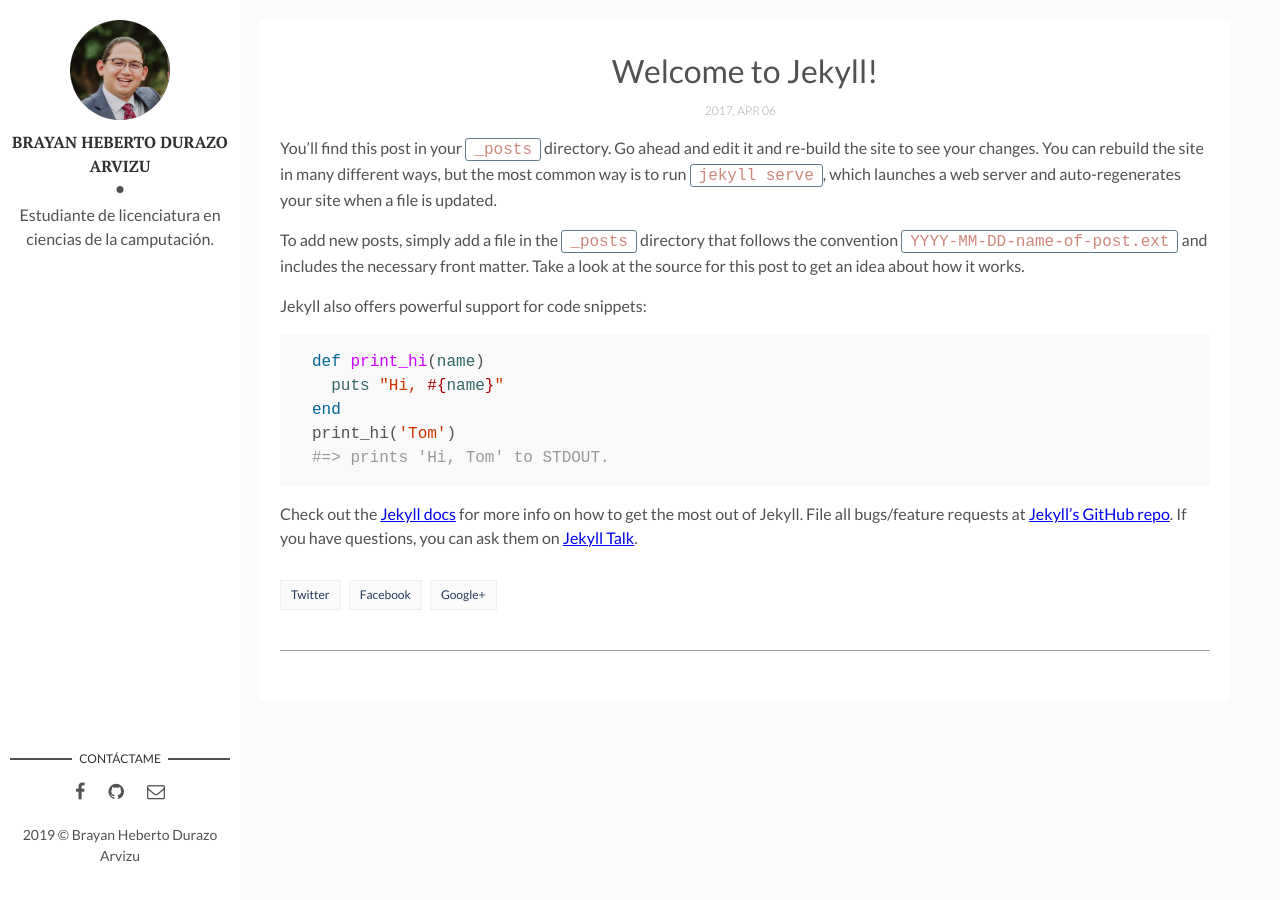
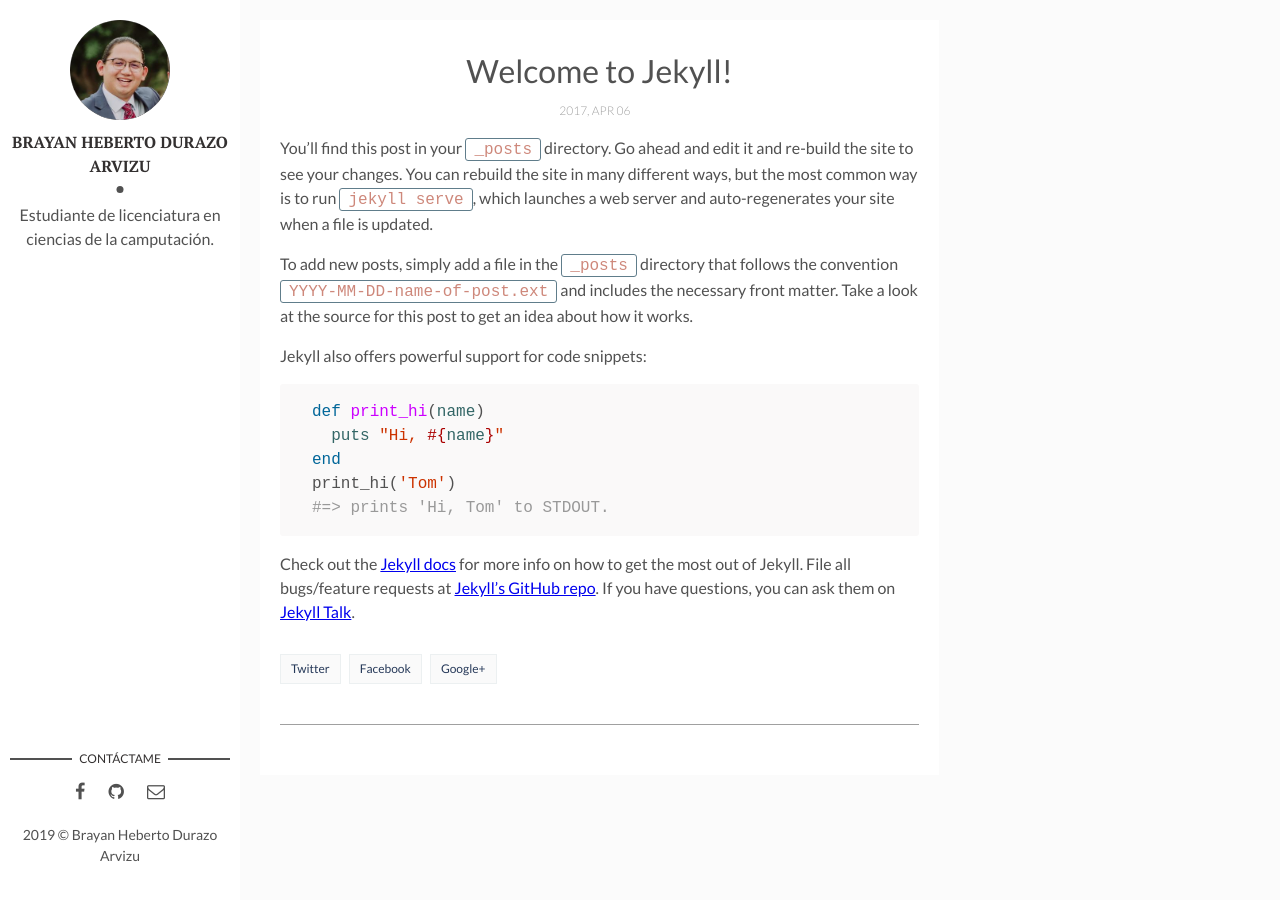
Before and after one commit to BrayanDurazo/BrayanDurazo.github.io, a Jekyll site: the page built from _posts/2017-04-06-welcome-to-jekyll.markdown, in a window 1280 px wide. Built offline with Jekyll 4.4.1, drawn with Linux system fonts in a browser that asks for light colours; comment, search, counter and statistics services are not loaded.

Commit message:
Agregando post

```diff
--- a/assets/css/main.css
+++ b/assets/css/main.css
@@ -892,6 +892,10 @@
   background-color: #fff;
 }
 
+.article-page{
+  width:70%;
+}
+
 ::-moz-selection {
   background: rgba(38, 57, 89, 0.8);
   color: #ffffff;
```
Also changed, not shown: 1 other file.
